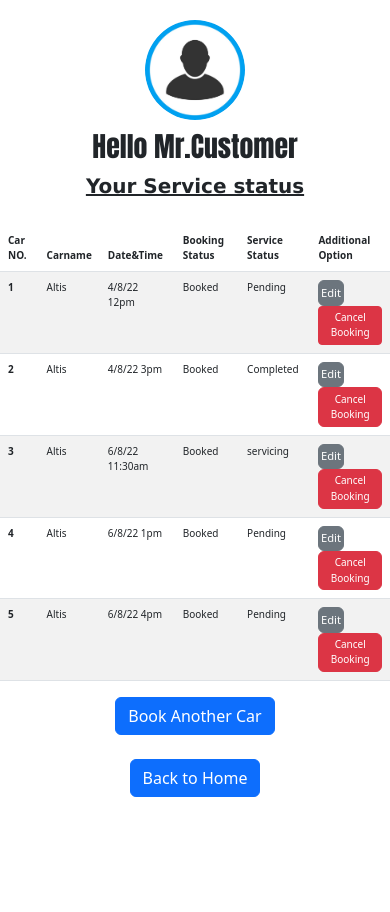
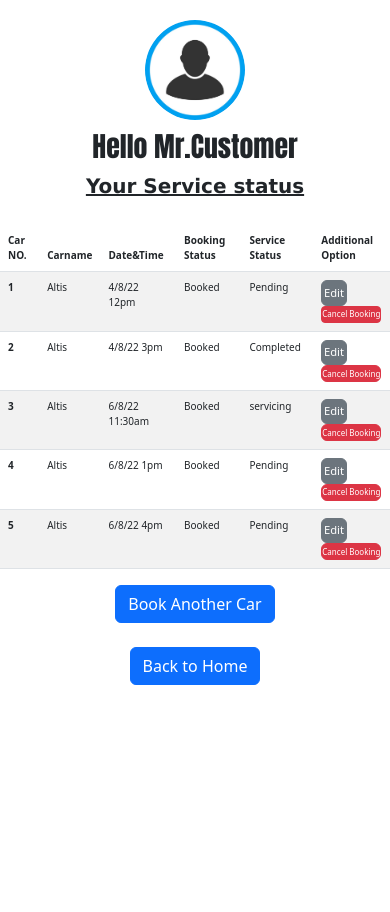
Before and after one commit to JinshadKasim/carwash, a Django app: page /status in a window 390 px wide. Shown: the top 912 px of the page. Run offline with Django 4.2, Linux system fonts and the light colour scheme.

Commit message:
cancel button edited

```diff
--- a/customer/static/css/status.css
+++ b/customer/static/css/status.css
@@ -64,4 +64,16 @@
         font-size: 10px;
     }
 
+
+.cbk{
+    font-size: 8px;
 }
+
+.cb{
+    --bs-btn-padding-y: .1rem;
+    --bs-btn-padding-x: .0rem;
+    --bs-btn-font-size: .40rem;
+}
+
+
+}
```
